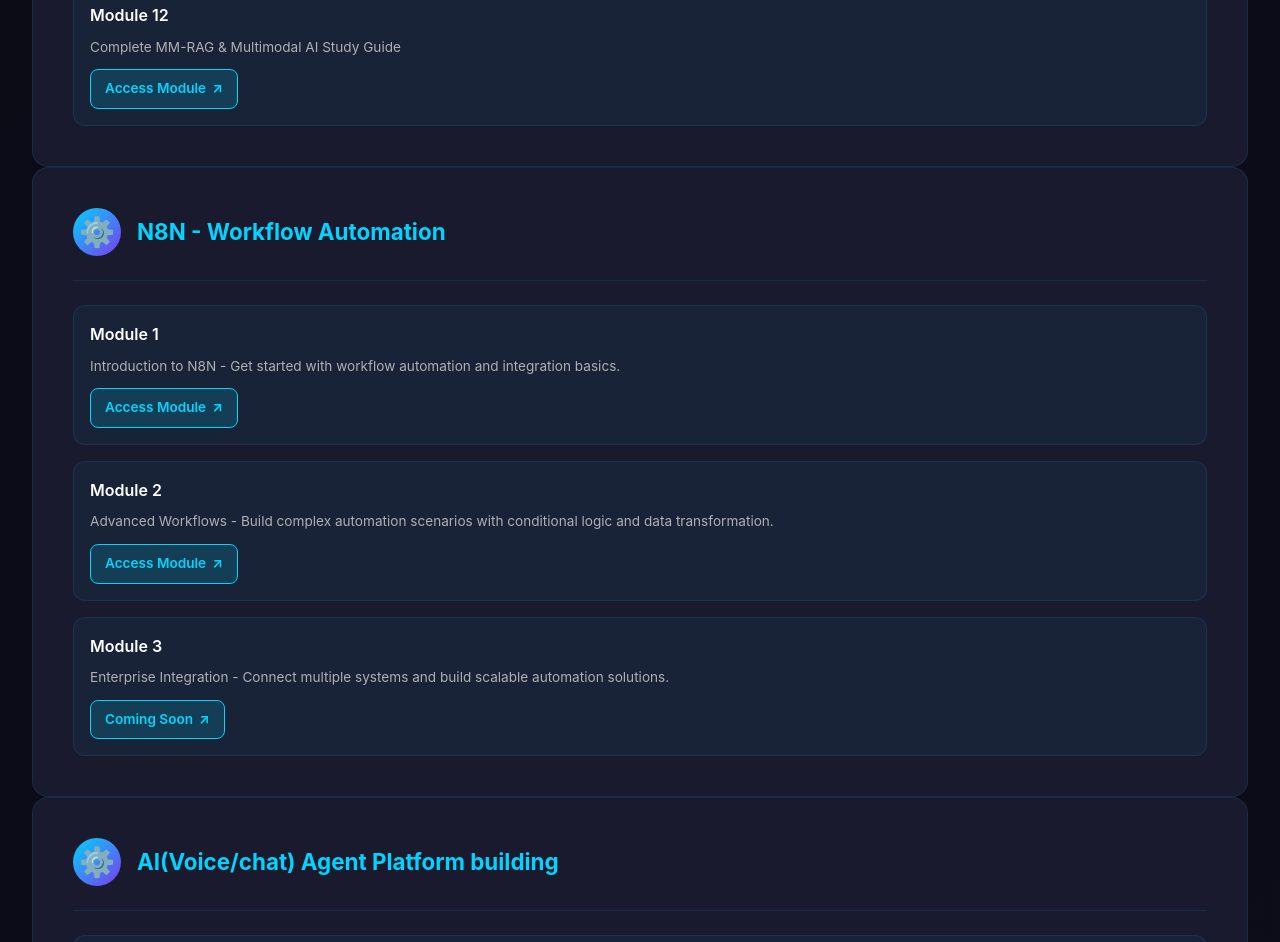
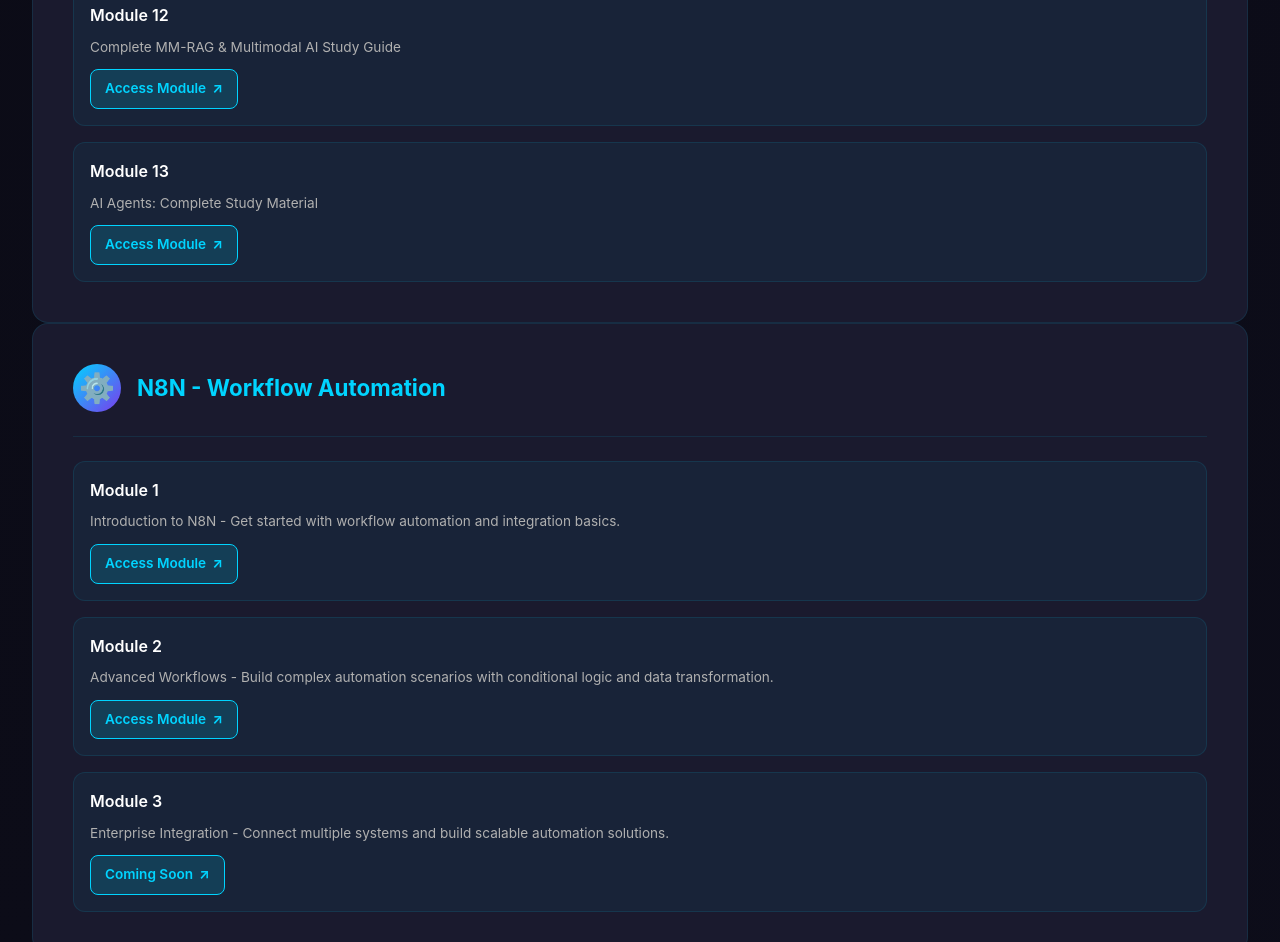
Before and after one commit to md-sahil-analyst22/Study_Material, a plain HTML site: page index.html in a window 1280 px wide. Shown: the part 2630-3572 px from the top of the page. Drawn offline with Linux system fonts and the light colour scheme.

Commit message:
Add Module 13 study material section to index.html

```diff
--- a/index.html
+++ b/index.html
@@ -654,6 +654,11 @@
                     <p class="category-module-item-desc">Complete MM-RAG & Multimodal AI Study Guide</p>
                     <a href="https://md-sahil-analyst22.github.io/Study_Material/RAG/Module12/" target="_blank" rel="noopener noreferrer" class="category-module-link">Access Module</a>
                 </div>
+                <div class="category-module-item">
+                    <div class="category-module-item-name">Module 13</div>
+                    <p class="category-module-item-desc">AI Agents: Complete Study Material</p>
+                    <a href="https://md-sahil-analyst22.github.io/Study_Material/RAG/Module13/" target="_blank" rel="noopener noreferrer" class="category-module-link">Access Module</a>
+                </div>
             </div>
         </div>
 
```
